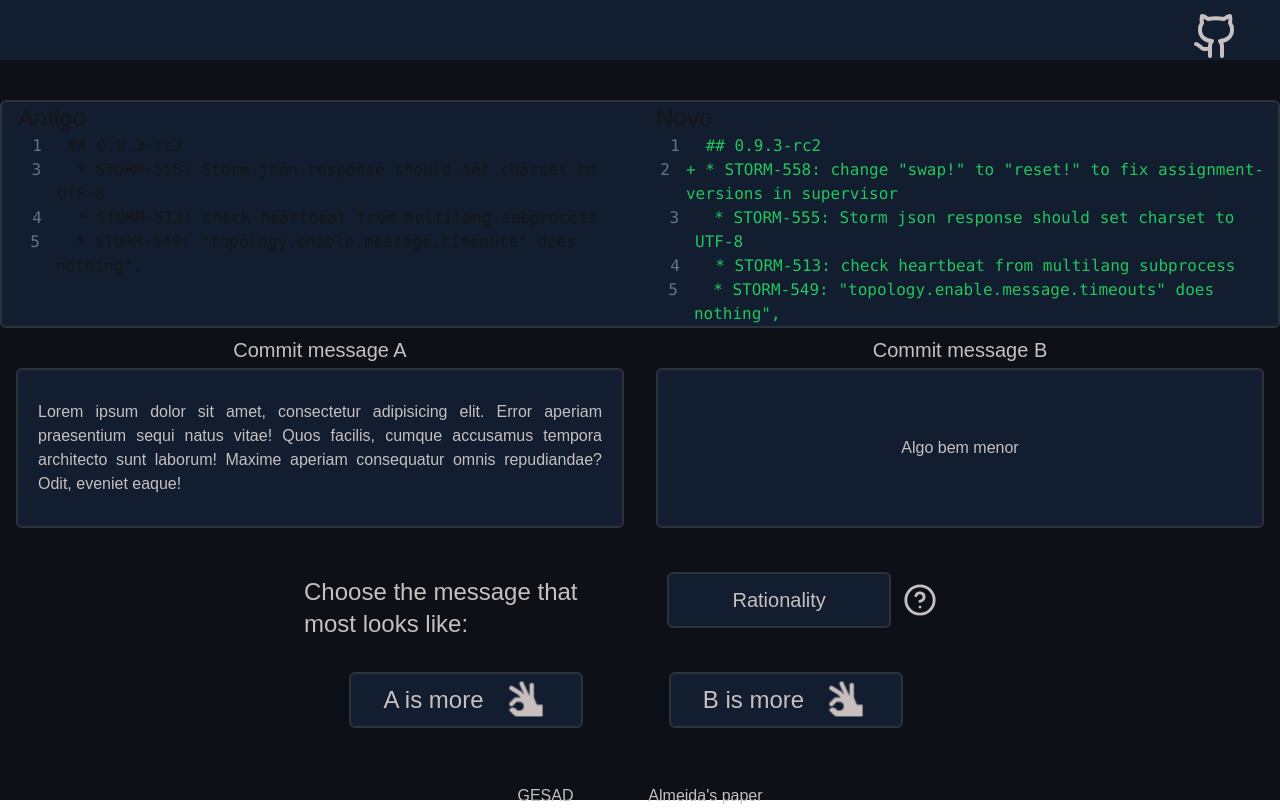
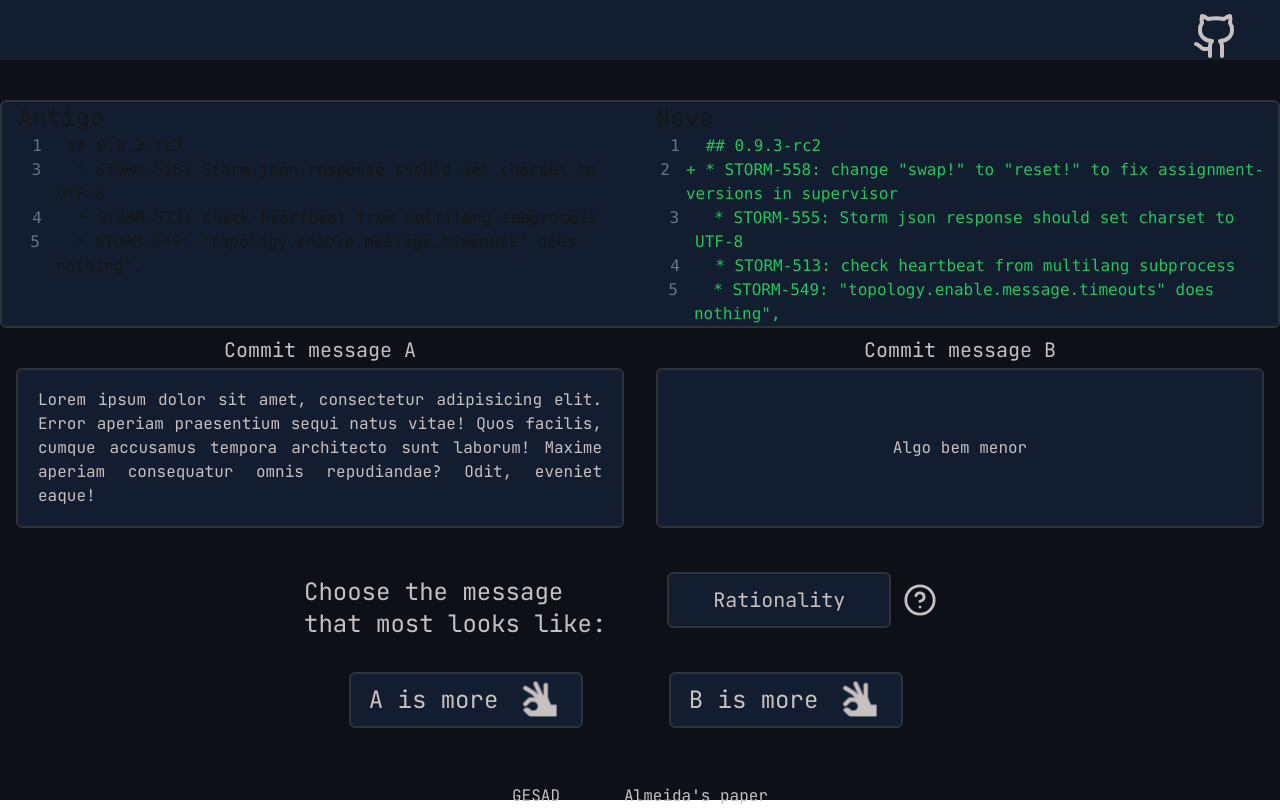
Before and after one commit to Fer-Matheus/CoMEHT-front, a Next.js app: page / in a window 1280 px wide. Shown: the top 808 px of the page. Built offline with nearby package versions, Linux system fonts and the light colour scheme.

Commit message:
Update base page to use jetbrains font

```diff
--- a/src/components/page/base.tsx
+++ b/src/components/page/base.tsx
@@ -1,11 +1,17 @@
 import { ReactNode } from "react"
+import { JetBrains_Mono} from "next/font/google";
+
+const jetBrains = JetBrains_Mono({
+    subsets: ['latin'],
+    weight: ['400', '700']
+})
 
 type BaseProps = {
     children: ReactNode
 }
 export function Base({children}:BaseProps){
     return (
-        <div className="flex flex-col items-center bg-githubBackground w-screen h-screen">
+        <div className={`flex flex-col items-center bg-githubBackground w-screen h-screen ${jetBrains.className}`}>
             {children}
         </div>
     );
```
